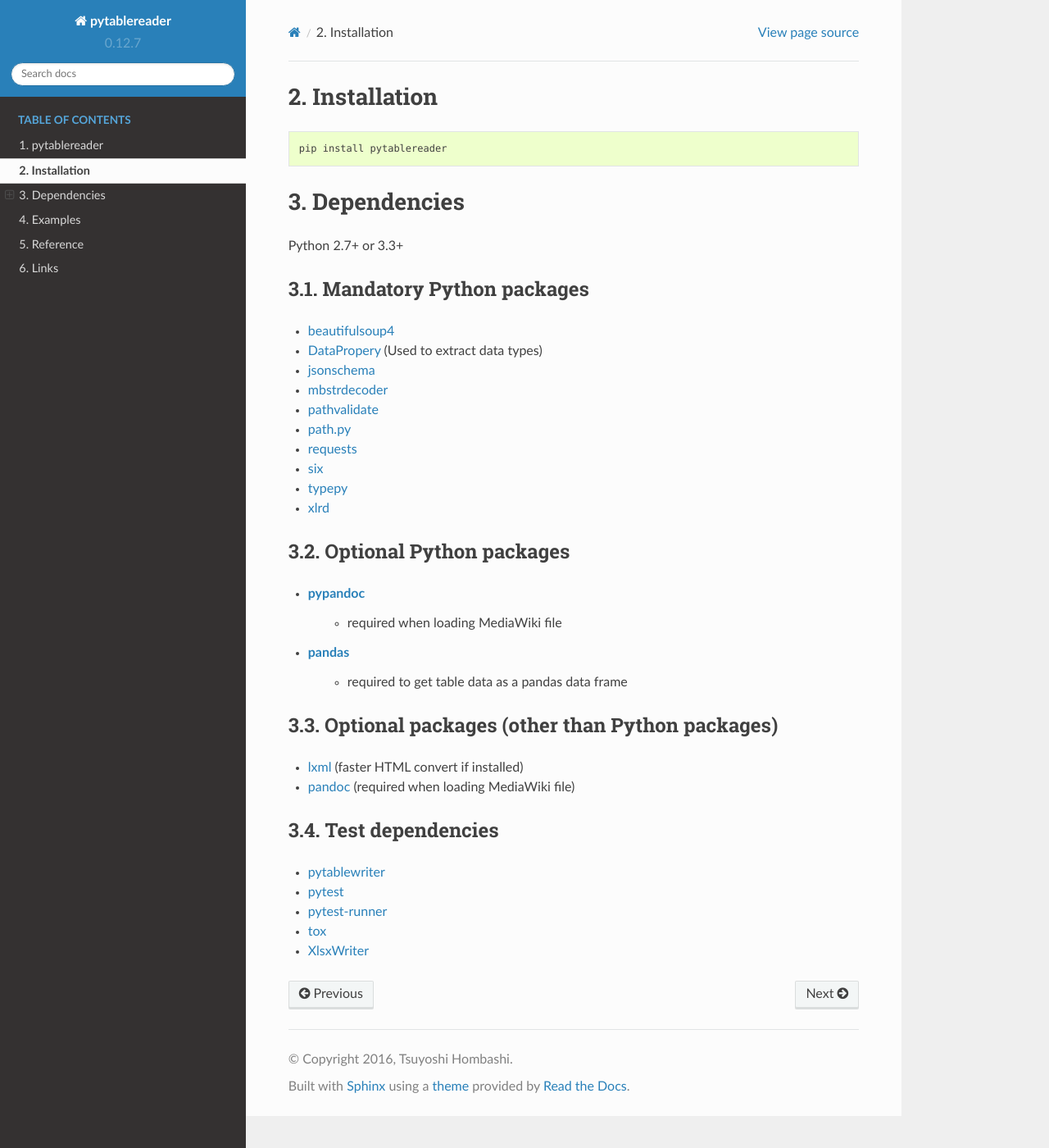
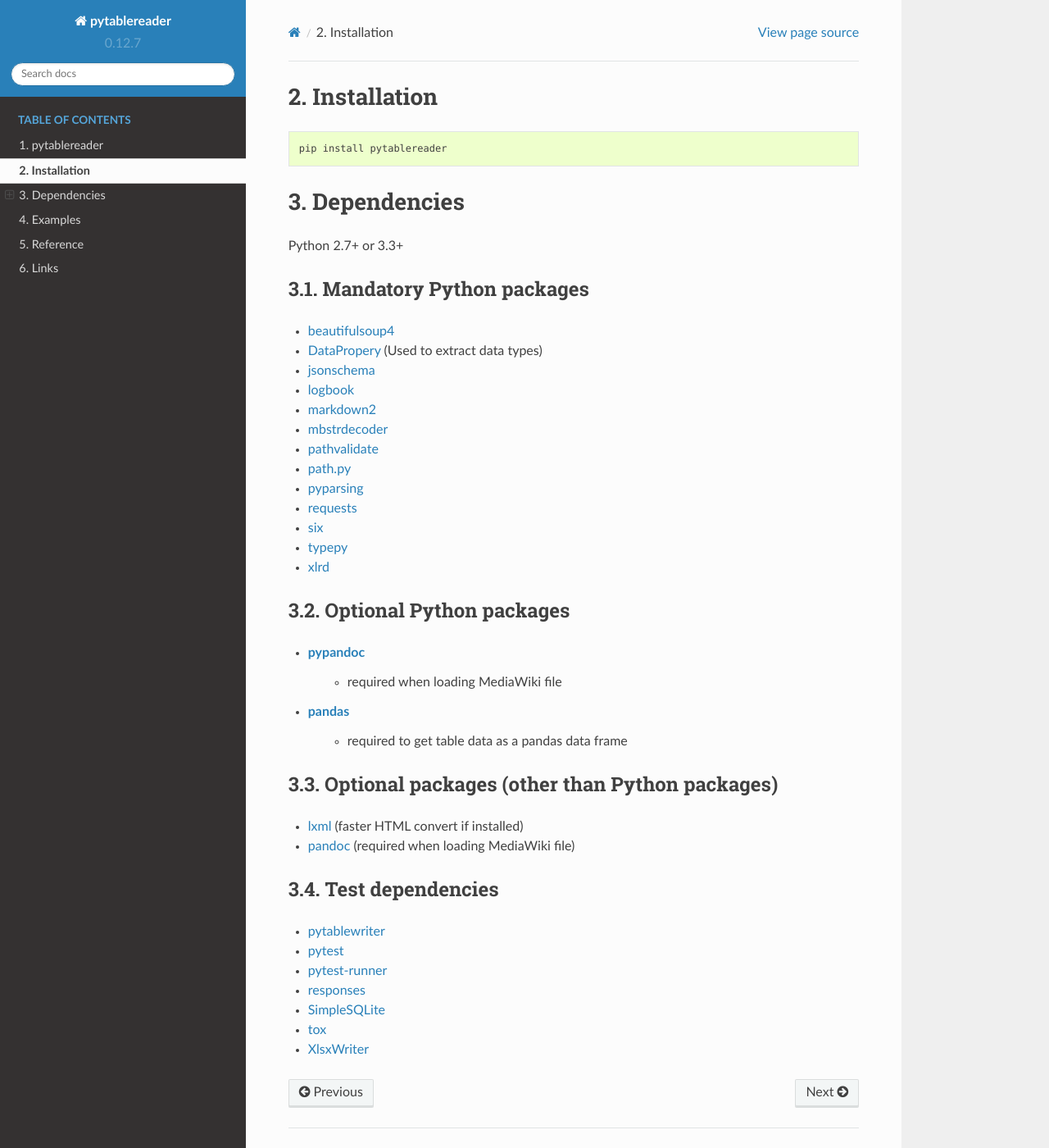
Before and after one commit to thombashi/pytablereader, a Sphinx documentation site: the page built from docs/pages/installation.rst, in a window 1280 px wide and 1400 px high. Shown: the whole window at 82% size. Built offline with Sphinx 7.4.7 and the Read the Docs theme 2.0.0, drawn with Linux system fonts in a browser that asks for light colours; pages that are not in the unit, such as notebooks, are missing from menus.

Commit message:
Update docs

```diff
--- a/docs/pages/installation.rst
+++ b/docs/pages/installation.rst
@@ -8,7 +8,6 @@
 
 Dependencies
 ============
-
 Python 2.7+ or 3.3+
 
 Mandatory Python packages
@@ -16,9 +15,12 @@
 - `beautifulsoup4 <https://www.crummy.com/software/BeautifulSoup/>`__
 - `DataPropery <https://github.com/thombashi/DataProperty>`__ (Used to extract data types)
 - `jsonschema <https://github.com/Julian/jsonschema>`__
+- `logbook <http://logbook.readthedocs.io/en/stable/>`__
+- `markdown2 <https://github.com/trentm/python-markdown2>`__
 - `mbstrdecoder <https://github.com/thombashi/mbstrdecoder>`__
 - `pathvalidate <https://github.com/thombashi/pathvalidate>`__
 - `path.py <https://github.com/jaraco/path.py>`__
+- `pyparsing <https://pyparsing.wikispaces.com/>`__
 - `requests <http://python-requests.org/>`__
 - `six <https://pypi.python.org/pypi/six/>`__
 - `typepy <https://github.com/thombashi/typepy>`__
@@ -36,11 +38,12 @@
 - `lxml <http://lxml.de/installation.html>`__ (faster HTML convert if installed)
 - `pandoc <http://pandoc.org/>`__ (required when loading MediaWiki file)
 
-
 Test dependencies
 -----------------
 - `pytablewriter <https://github.com/thombashi/pytablewriter>`__
 - `pytest <http://pytest.org/latest/>`__
 - `pytest-runner <https://pypi.python.org/pypi/pytest-runner>`__
+- `responses <https://github.com/getsentry/responses>`__
+- `SimpleSQLite <https://github.com/thombashi/SimpleSQLite>`__
 - `tox <https://testrun.org/tox/latest/>`__
 - `XlsxWriter <http://xlsxwriter.readthedocs.io/>`__
--- a/docs/pages/introduction/feature.txt
+++ b/docs/pages/introduction/feature.txt
@@ -1,6 +1,5 @@
 Features
 --------
-
 - Extract structured tabular data from various data format:
     - CSV
     - Microsoft Excel :superscript:`TM` file
--- a/docs/pages/links.rst
+++ b/docs/pages/links.rst
@@ -1,6 +1,5 @@
 Links
 =====
-
 - `pip: A tool for installing Python packages <https://pip.pypa.io/en/stable/>`__
 - `GitHub repository <https://github.com/thombashi/pytablereader>`__
 - `Issue tracker <https://github.com/thombashi/pytablereader/issues>`__
```
